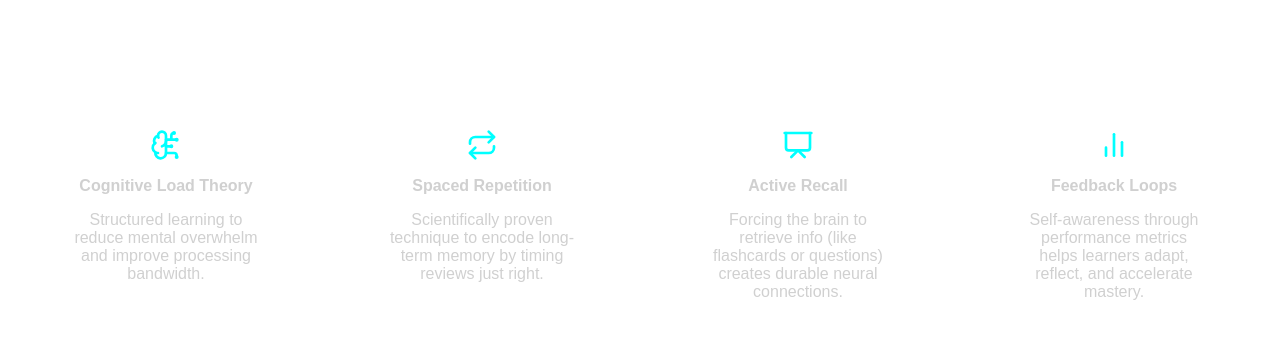
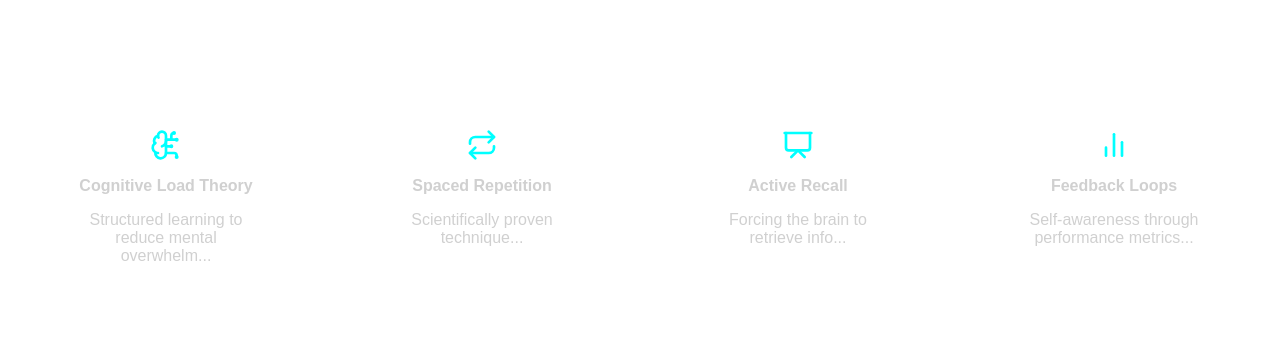
Before and after one commit to san5kriti/mindbyte, a Next.js app: page /components/Capabilities in a window 1280 px wide. Shown: the top 338 px of the page. Built offline with nearby package versions, Linux system fonts and the light colour scheme.

Commit message:
update 2

```diff
--- a/package.json
+++ b/package.json
@@ -9,6 +9,7 @@
     "lint": "next lint"
   },
   "dependencies": {
+    "framer-motion": "^12.23.0",
     "lucide-react": "^0.513.0",
     "next": "15.3.3",
     "react": "^19.0.0",
--- a/src/pages/components/Capabilities.tsx
+++ b/src/pages/components/Capabilities.tsx
@@ -1,30 +1,53 @@
+'use client';
 import styles from '@/styles/capabilities.module.css';
-import { Code, BrainCog, GraduationCap, BrainCircuitIcon, LucideRepeat, BarChart3Icon, RectangleHorizontalIcon, PresentationIcon, BarChart2Icon } from 'lucide-react'; // optional: use lucide or your own SVGs
+import {
+  BrainCircuitIcon,
+  LucideRepeat,
+  PresentationIcon,
+  BarChart2Icon,
+} from 'lucide-react';
+import { motion } from 'framer-motion';
 
 export default function Capabilities() {
+  const fadeInUp = {
+    hidden: { opacity: 0, y: 30 },
+    visible: (i: number) => ({
+      opacity: 1,
+      y: 0,
+      transition: {
+        delay: i * 0.2,
+        duration: 0.6,
+        ease: 'easeOut',
+      },
+    }),
+  };
+
   return (
     <section className={styles.section}>
       <div className={styles.grid}>
-        <div className={styles.item}>
-          <BrainCircuitIcon className={styles.icon} />
-          <h4>Cognitive Load Theory</h4>
-          <p>Structured learning to reduce mental overwhelm and improve processing bandwidth.</p>
-        </div>
-        <div className={styles.item}>
-          <LucideRepeat className={styles.icon} />
-          <h4>Spaced Repetition</h4>
-          <p>Scientifically proven technique to encode long-term memory by timing reviews just right.</p>
-        </div>
-        <div className={styles.item}>
-          <PresentationIcon className={styles.icon} />
-          <h4>Active Recall</h4>
-          <p>Forcing the brain to retrieve info (like flashcards or questions) creates durable neural connections.</p>
-        </div>
-        <div className={styles.item}>
-          <BarChart2Icon className={styles.icon} />
-          <h4>Feedback Loops</h4>
-          <p>Self-awareness through performance metrics helps learners adapt, reflect, and accelerate mastery.</p>
-        </div>
+        {[{
+          Icon: BrainCircuitIcon, title: 'Cognitive Load Theory', desc: 'Structured learning to reduce mental overwhelm...',
+        }, {
+          Icon: LucideRepeat, title: 'Spaced Repetition', desc: 'Scientifically proven technique...',
+        }, {
+          Icon: PresentationIcon, title: 'Active Recall', desc: 'Forcing the brain to retrieve info...',
+        }, {
+          Icon: BarChart2Icon, title: 'Feedback Loops', desc: 'Self-awareness through performance metrics...',
+        }].map(({ Icon, title, desc }, i) => (
+          <motion.div
+            key={i}
+            className={styles.item}
+            variants={fadeInUp}
+            initial="hidden"
+            whileInView="visible"
+            viewport={{ once: true }}
+            custom={i}
+          >
+            <Icon className={styles.icon} />
+            <h4>{title}</h4>
+            <p>{desc}</p>
+          </motion.div>
+        ))}
       </div>
     </section>
   );
```
Also changed, not shown: src/pages/about.tsx (+12 -10 lines), src/pages/components/behindscience.tsx (+19 -4 lines), src/pages/components/bio.tsx (+19 -20 lines), 1 other file (tests, documents, lock files or other folders).
